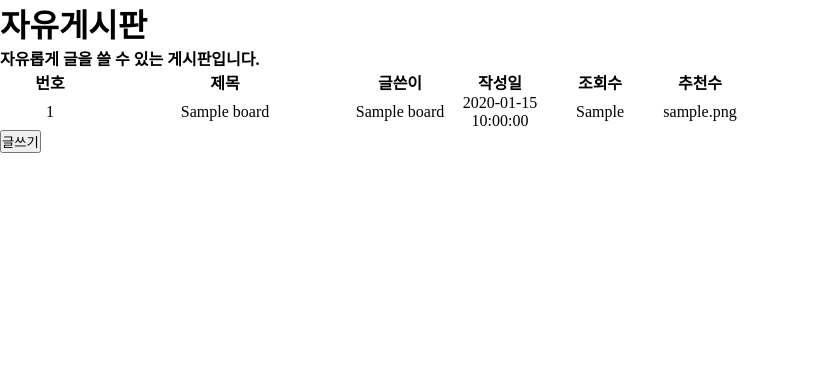
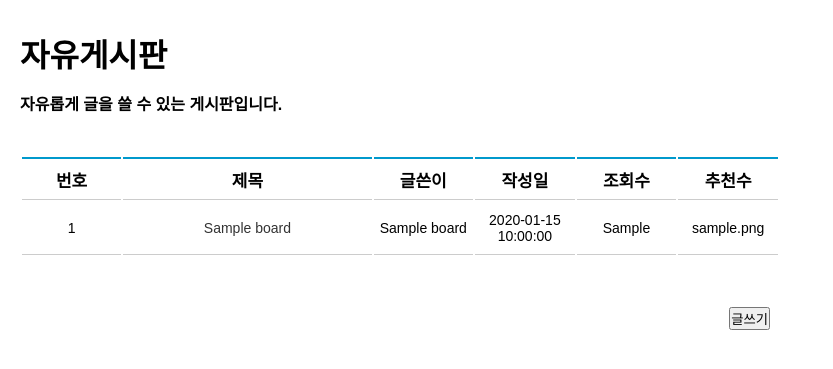
Before and after one commit to chawonlee/club_project, a PHP site: page /schedule1.php in a window 1280 px wide. Shown: the top 369 px of the page, without its empty margins (0-833 px from the left). Run offline with PHP 8.4, Linux system fonts and the light colour scheme; tables that the repository leaves empty or names only in its code hold one stand-in row (values such as "Sample post").

Commit message:
Add files via upload

```diff
--- a/css/style.css
+++ b/css/style.css
@@ -1,80 +1,50 @@
+@charset "utf-8";
+
+/* 전체 옵션 */
 * {
-    margin: 0;
-    padding: 0;
+	margin: 15px 5px;
+	padding: 0;
+	font-family: 'Malgun gothic','Sans-Serif','Arial';
+}
+a {
+	text-decoration: none;
+	color:#333;
+}
+ul li {
+	list-style:none;
 }
 
-table {
-    border-collapse: collapse;
+/* 공통 */
+.fl {
+	float:left;
+}
+.tc {
+	text-align:center;
 }
 
-caption {
-    display: none;
+/* 게시판 목록 */
+#board_area {
+	width: 770px;
+	position: relative;
 }
-
-a {
-    text-decoration: none;
-    color: inherit;
+.list-table {
+	margin-top: 40px;
 }
-
-.board_list_wrap {
-    padding: 50px;
+.list-table thead th{
+	height:40px;
+	border-top:2px solid #09C;
+	border-bottom:1px solid #CCC;
+	font-weight: bold;
+	font-size: 17px;
 }
-
-.board_list {
-    width: 100%;
-    border-top: 2px solid green;
+.list-table tbody td{
+	text-align:center;
+	padding:10px 0;
+	border-bottom:1px solid #CCC; height:20px;
+	font-size: 14px
 }
-
-.board_list tr {
-    border-bottom: 1px solid #ccc;
+#write_btn {
+	position: absolute;
+	margin-top:20px;
+	right: 0;
 }
-
-.board_list th,
-.board_list td {
-    padding: 10px;
-    font-size: 14px;
-}
-
-.board_list td {
-    text-align: center;
-}
-
-.board_list .tit {
-    text-align: left;
-}
-
-.board_list .tit:hover {
-    text-decoration: underline;
-}
-
-.board_list_wrap .paging {
-    margin-top: 20px;
-    text-align: center;
-    font-size: 0;
-}
-.board_list_wrap .paging a {
-    display: inline-block;
-    margin-left: 10px;
-    padding: 5px 10px;
-    border-radius: 100px;
-    font-size: 12px;
-}
-.board_list_wrap .paging a:first-child {
-    margin-left: 0;
-}
-
-.board_list_wrap .paging a.bt {
-    border: 1px solid #eee;
-    background: #eee;
-}
-
-.board_list_wrap .paging a.num {
-    border: 1px solid green;
-    font-weight: 600;
-    color: green;
-}
-
-.board_list_wrap .paging a.num.on {
-    background: green;
-    color: #fff;
-}
```
Also changed, not shown: css/read.css (added, +32 -0 lines), css/write.css (added, +58 -0 lines).
